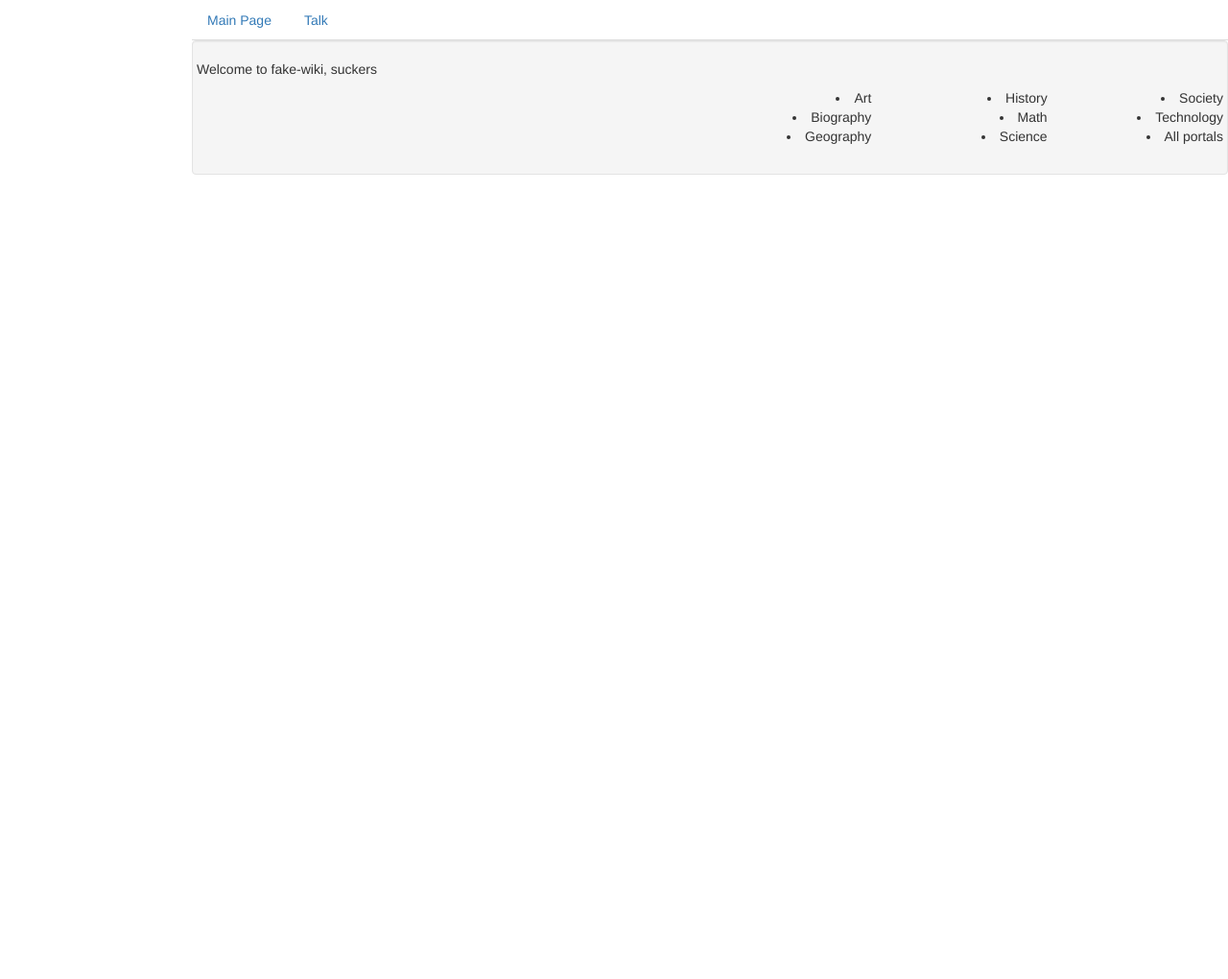
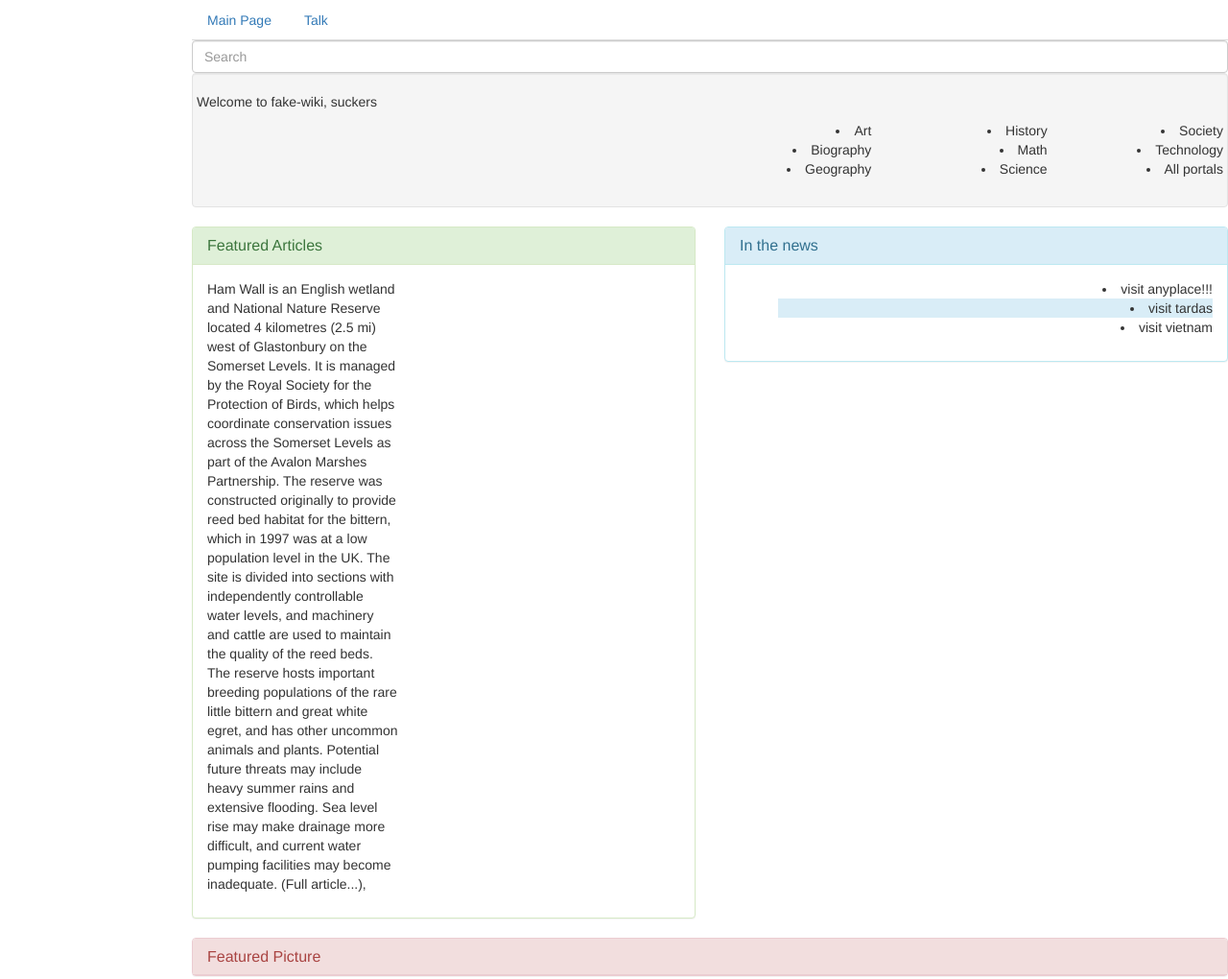
Before and after one commit to brandanpdx/fake-wiki, a plain HTML site: page index.html in a window 1280 px wide. Shown: the whole page at 96% size. Before the commit the page ends 800 px from the top, so only its background shows below. Drawn offline with Linux system fonts and the light colour scheme.

Commit message:
more grid

```diff
--- a/index.html
+++ b/index.html
@@ -9,9 +9,7 @@
   <title>Fake Wiki</title>
 </head>
 <body>
-
   <!-- Top Nav Bar -->
-
 <div class="nav">
   <ul class="nav nav-tabs">
     <li class="nav-item">
@@ -21,6 +19,9 @@
       <a class="nav-link" href="#">Talk</a>
     </li>
 </div>
+
+<!-- Search form -->
+<input class="form-control" type="text" placeholder="Search" aria-label="Search">
 
 <!-- Welcome Message -->
 </ul>
@@ -33,7 +34,6 @@
         <div class="col-md-6">
       </div>
     <!-- Header Links -->
-
   <div class="header-lists">
     <div class="left-links">
       <div class="col-md-2">
@@ -43,7 +43,7 @@
           <li>Geography</li>
         </ul>
       </div>
-
+      </div>
   <div class="middle-links">
       <div class="col-md-2">
     <ul>
@@ -64,10 +64,48 @@
       </div>
         </div>
       </div>
+
+  </div>
+  </div>
+  </div>
+  </div>
+</div>
+
+<div class="row">
+    <div class="col-md-6">
+    <div class="panel panel-success">
+    <div class="panel-heading">
+  <h2 class="panel-title">Featured Articles</h2>
+    </div>
+    <div class="panel-body">
+  <p>Ham Wall is an English wetland and National Nature Reserve located 4 kilometres (2.5 mi) west of Glastonbury on the Somerset Levels. It is managed by the Royal Society for the Protection of Birds, which helps coordinate conservation issues across the Somerset Levels as part of the Avalon Marshes Partnership. The reserve was constructed originally to provide reed bed habitat for the bittern, which in 1997 was at a low population level in the UK. The site is divided into sections with independently controllable water levels, and machinery and cattle are used to maintain the quality of the reed beds. The reserve hosts important breeding populations of the rare little bittern and great white egret, and has other uncommon animals and plants. Potential future threats may include heavy summer rains and extensive flooding. Sea level rise may make drainage more difficult, and current water pumping facilities may become inadequate. (Full article...),</p>
+    </div>
     </div>
   </div>
+
+  <div class="col-md-6">
+  <div class="panel panel-info">
+    <div class="panel-heading">
+  <h2 class="panel-title">In the news</h2>
+    </div>
+    <div class="panel-body">
+  <ul>
+    <li>visit anyplace!!!</li>
+    <li class="bg-info">visit tardas</li>
+    <li>visit vietnam</li>
+ </ul>
 </div>
 </div>
+</div>
+</div>
+
+<div class="panel panel-danger">
+    <div class="panel-heading">
+  <h2 class="panel-title">Featured Picture</h2>
+    </div>
+  </div>
+
+
 
 </body>
 
```
Also changed, not shown: css/style.css (line endings or trailing spaces).
